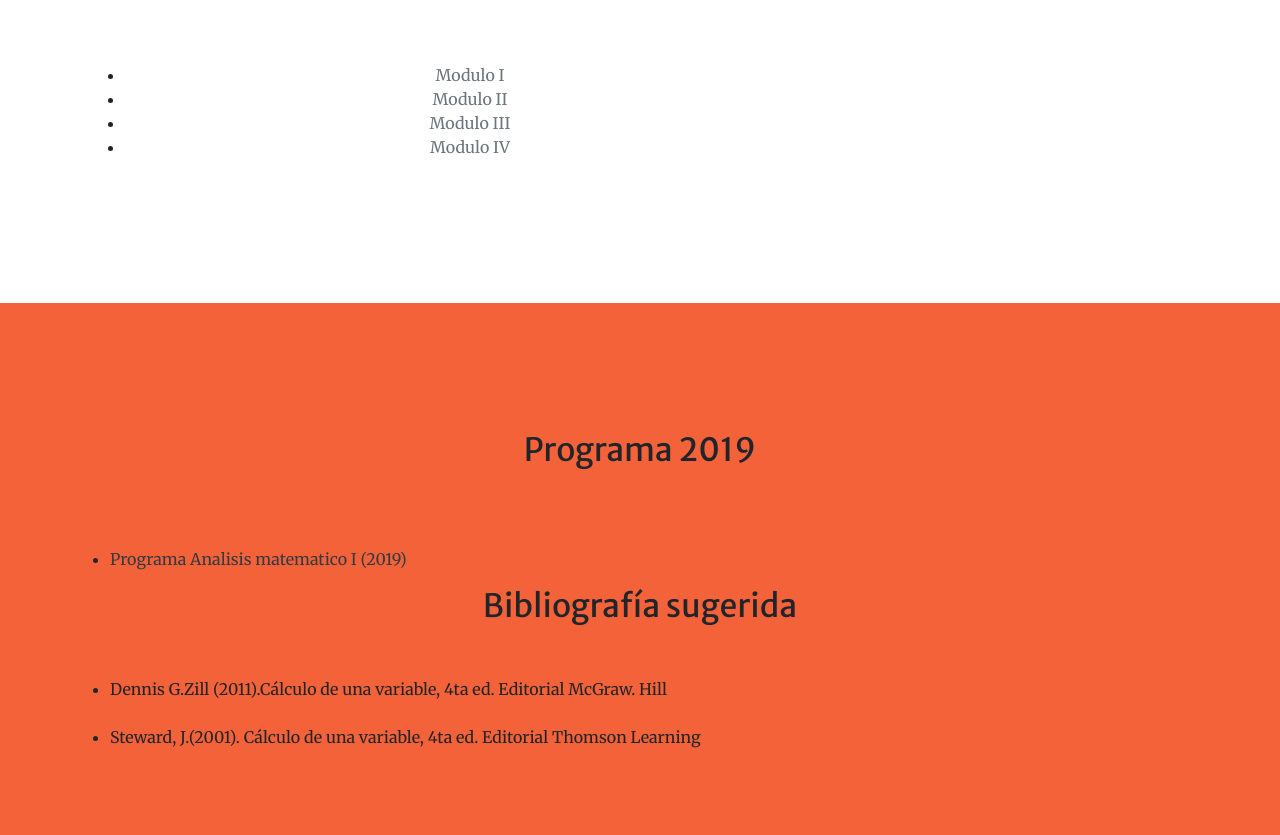
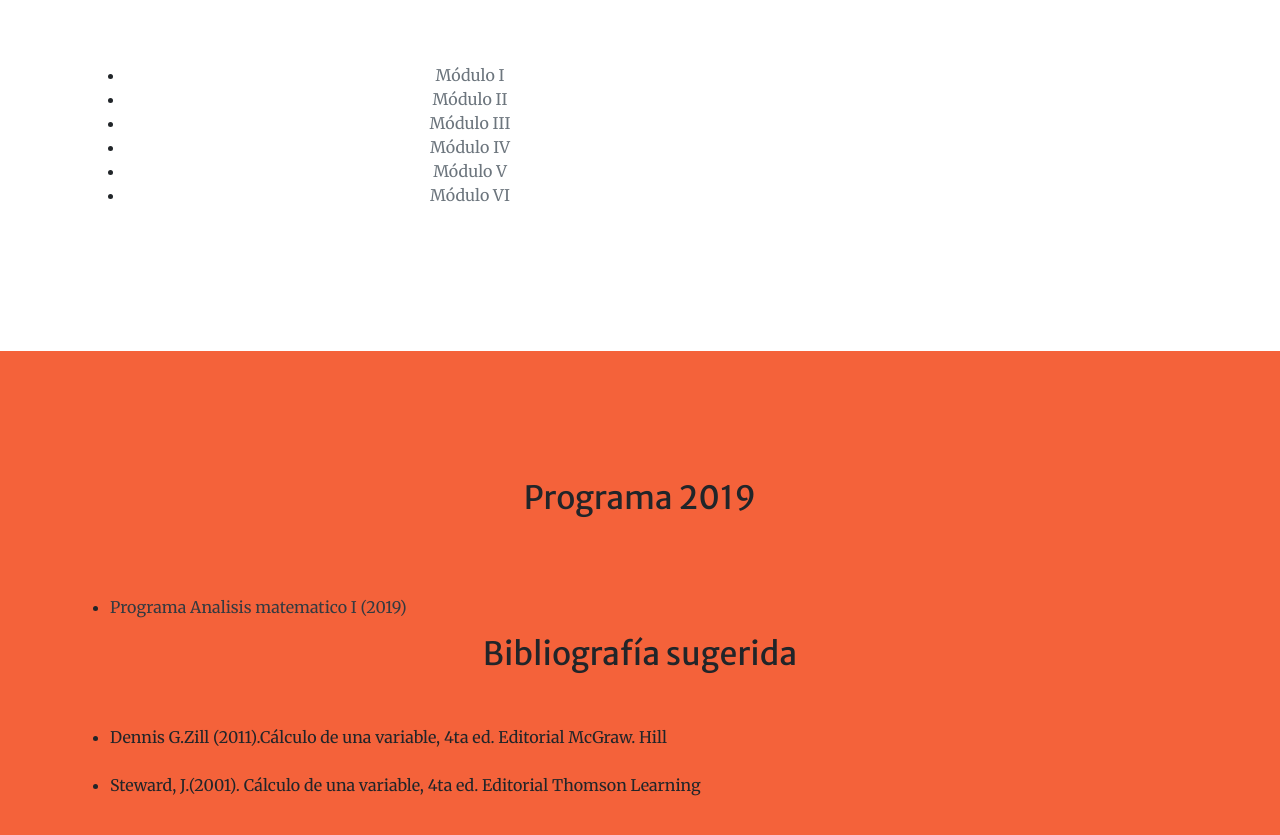
Before and after one commit to DavidJorrin/analisis_bio, a website with bundled scripts: page index.html in a window 1280 px wide. Shown: the part 1460-2295 px from the top of the page. Built offline with nearby package versions, Linux system fonts and the light colour scheme.

Commit message:
Agregamos guia 5 6 /

```diff
--- a/index.html
+++ b/index.html
@@ -99,10 +99,12 @@
                 <div class="col-lg-8 text-center mt-0">
                   <p class="text-muted mb-5">
                   <ul>
-                   <li><a class="text-muted mt-0" href="Descarga/Unidad_I.pdf" download="ModuloI">Modulo I</a> </li>
-                   <li><a class="text-muted mt-0" href="Descarga/Unidad_II.pdf" download="ModuloII">Modulo II</a> </li>
-                   <li><a class="text-muted mt-0" href="Descarga/Unidad_III.pdf" download="ModuloIII">Modulo III</a> </li>
-                   <li><a class="text-muted mt-0" href="Descarga/Unidad_IV.pdf" download="ModuloIV">Modulo IV</a> </li>
+                   <li><a class="text-muted mt-0" href="Descarga/Unidad_I.pdf" download="ModuloI">Módulo I</a> </li>
+                   <li><a class="text-muted mt-0" href="Descarga/Unidad_II.pdf" download="ModuloII">Módulo II</a> </li>
+                   <li><a class="text-muted mt-0" href="Descarga/Unidad_III.pdf" download="ModuloIII">Módulo III</a> </li>
+                   <li><a class="text-muted mt-0" href="Descarga/Unidad_IV.pdf" download="ModuloIV">Módulo IV</a> </li>
+                   <li><a class="text-muted mt-0" href="Descarga/Unidad_V.pdf" download="ModuloV">Módulo V</a> </li>
+                   <li><a class="text-muted mt-0" href="Descarga/Unidad_VI.pdf" download="ModuloVI">Módulo VI</a> </li>
                  </ul> </p>
                </div>
       </div>
```
Also changed, not shown: 3 other files.
